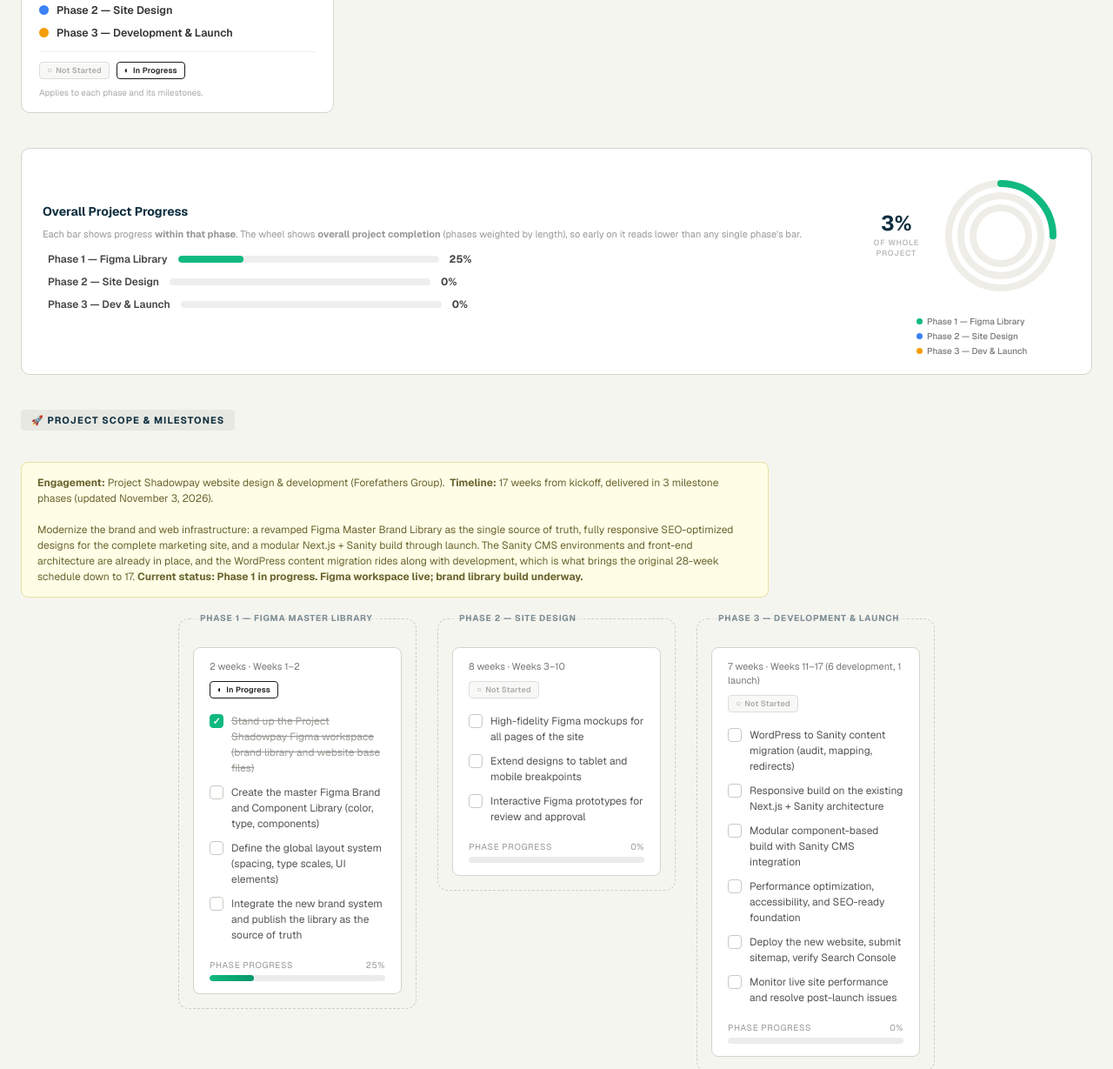
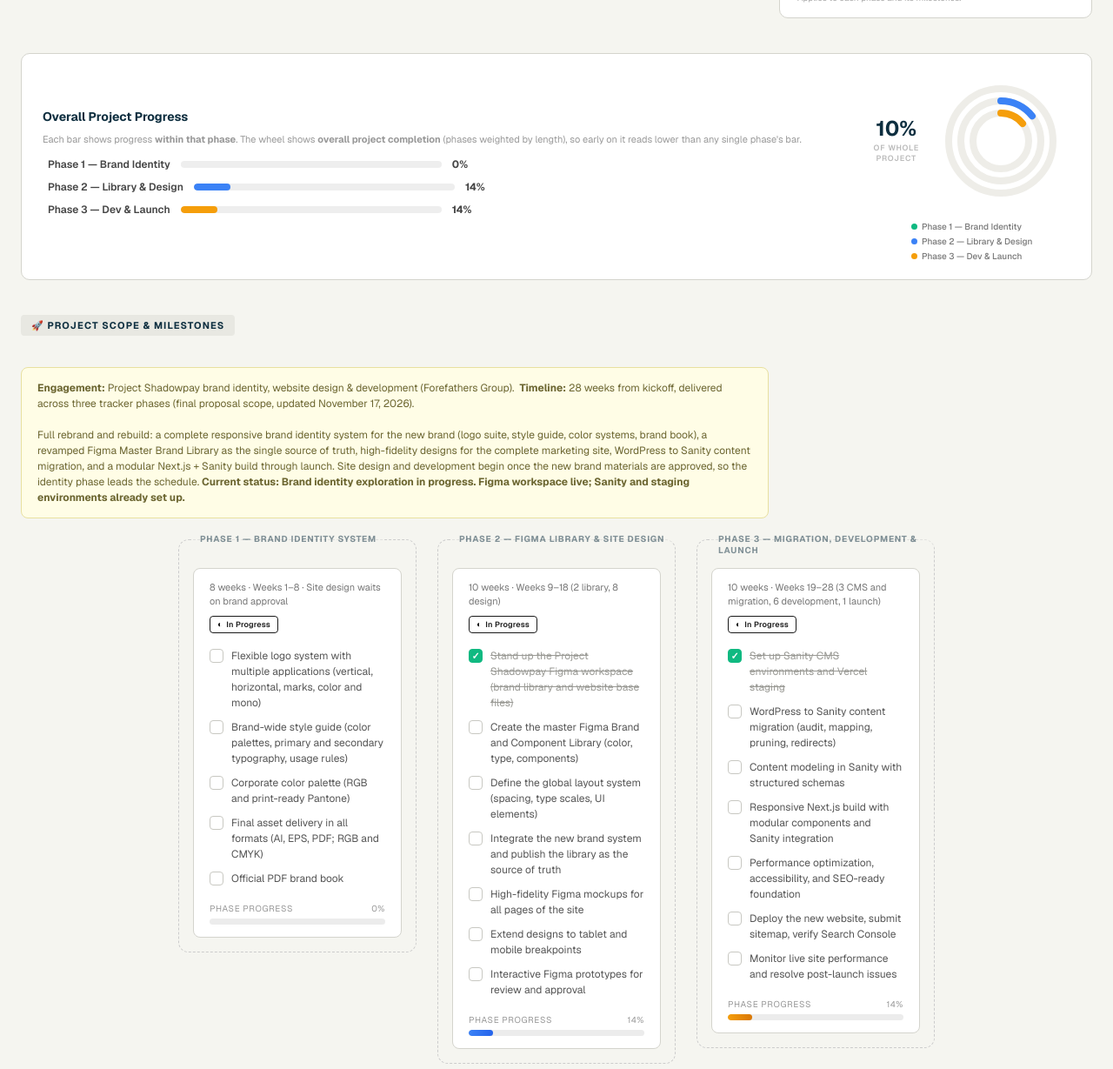
Before and after one commit to ffgroup-8/ProjectShadowpay, a plain HTML site: page index.html in a window 1280 px wide. Shown: the part 215-1444 px from the top of the page at 87% size. Drawn offline with nearby package versions, Linux system fonts and the light colour scheme.

Commit message:
Apply final proposal scope: brand identity phase added, 28-week schedule
Phase 1 is now the Responsive Identity System (in progress), Phase 2 merges
the Figma library with site design, Phase 3 restores migration alongside
development and launch. Weights 8/10/10. Workspace and environment-setup
milestones carried over as checked.

Co-Authored-By: Claude Fable 5 <noreply@anthropic.com>

```diff
--- a/index.html
+++ b/index.html
@@ -1067,8 +1067,8 @@
   <div class="header-left">
     <p class="sitemap-title">Project Shadowpay (Working Project Name)</p>
     <h1 class="sitemap-subtitle">Sitemap &amp; Project Status Tracker</h1>
-    <p class="sitemap-date">Last updated: November 3, 2026</p>
-    <p class="sitemap-update">↳ Timeline restructured to 17 weeks: Sanity environments and the front-end architecture are already in place, so migration now rides along with development.</p>
+    <p class="sitemap-date">Last updated: November 17, 2026</p>
+    <p class="sitemap-update">↳ Final proposal scope applied: brand identity system added as Phase 1, migration restored to the build phase, 28-week schedule.</p>
   </div>
 
 
@@ -1080,9 +1080,9 @@
   <div class="legend-box">
     <div class="legend-box-title">Status Indicators</div>
     <div class="legend-phase-list">
-      <div class="legend-phase-item"><span class="legend-phase-dot" style="background:#10b981"></span> Phase 1 — Figma Master Library</div>
-      <div class="legend-phase-item"><span class="legend-phase-dot" style="background:#3b82f6"></span> Phase 2 — Site Design</div>
-      <div class="legend-phase-item"><span class="legend-phase-dot" style="background:#f59e0b"></span> Phase 3 — Development &amp; Launch</div>
+      <div class="legend-phase-item"><span class="legend-phase-dot" style="background:#10b981"></span> Phase 1 — Brand Identity System</div>
+      <div class="legend-phase-item"><span class="legend-phase-dot" style="background:#3b82f6"></span> Phase 2 — Figma Library &amp; Site Design</div>
+      <div class="legend-phase-item"><span class="legend-phase-dot" style="background:#f59e0b"></span> Phase 3 — Migration, Development &amp; Launch</div>
     </div>
 
     <div class="legend-status-row">
@@ -1104,13 +1104,13 @@
   <div style="font-size: 11px; color: #999; margin: -6px 0 14px;">Each bar shows progress <strong>within that phase</strong>. The wheel shows <strong>overall project completion</strong> (phases weighted by length), so early on it reads lower than any single phase's bar.</div>
 
   <div class="progress-row">
-    <div class="progress-label"><span class="dot" style="background:#10b981"></span> Phase 1 — Figma Library</div>
+    <div class="progress-label"><span class="dot" style="background:#10b981"></span> Phase 1 — Brand Identity</div>
     <div class="progress-track"><div class="progress-fill obar" id="obar-1" style="width: 0%; background:#10b981;"></div></div>
     <div class="progress-pct" id="opct-1">0%</div>
   </div>
 
   <div class="progress-row">
-    <div class="progress-label"><span class="dot" style="background:#3b82f6"></span> Phase 2 — Site Design</div>
+    <div class="progress-label"><span class="dot" style="background:#3b82f6"></span> Phase 2 — Library &amp; Design</div>
     <div class="progress-track"><div class="progress-fill obar" id="obar-2" style="width: 0%; background:#3b82f6;"></div></div>
     <div class="progress-pct" id="opct-2">0%</div>
   </div>
@@ -1139,8 +1139,8 @@
       </div>
     </div>
     <div class="rings-legend" style="grid-template-columns: 1fr;">
-      <div class="rings-legend-item"><span class="rings-legend-dot" style="background:#10b981"></span>Phase 1 — Figma Library</div>
-      <div class="rings-legend-item"><span class="rings-legend-dot" style="background:#3b82f6"></span>Phase 2 — Site Design</div>
+      <div class="rings-legend-item"><span class="rings-legend-dot" style="background:#10b981"></span>Phase 1 — Brand Identity</div>
+      <div class="rings-legend-item"><span class="rings-legend-dot" style="background:#3b82f6"></span>Phase 2 — Library &amp; Design</div>
       <div class="rings-legend-item"><span class="rings-legend-dot" style="background:#f59e0b"></span>Phase 3 — Dev &amp; Launch</div>
     </div>
   </div>
@@ -1154,28 +1154,29 @@
   <div class="section-label">🚀 Project Scope &amp; Milestones</div>
 
   <div class="note" style="margin-bottom: 24px;">
-    <strong>Engagement:</strong> Project Shadowpay website design &amp; development (Forefathers Group).&nbsp;
-    <strong>Timeline:</strong> 17 weeks from kickoff, delivered in 3 milestone phases (updated November 3, 2026).&nbsp;
+    <strong>Engagement:</strong> Project Shadowpay brand identity, website design &amp; development (Forefathers Group).&nbsp;
+    <strong>Timeline:</strong> 28 weeks from kickoff, delivered across three tracker phases (final proposal scope, updated November 17, 2026).&nbsp;
     <br><br>
-    Modernize the brand and web infrastructure: a revamped Figma Master Brand Library as the single source of truth, fully responsive SEO-optimized designs for the complete marketing site, and a modular Next.js + Sanity build through launch. The Sanity CMS environments and front-end architecture are already in place, and the WordPress content migration rides along with development, which is what brings the original 28-week schedule down to 17.
-    <strong>Current status: Phase 1 in progress. Figma workspace live; brand library build underway.</strong>
+    Full rebrand and rebuild: a complete responsive brand identity system for the new brand (logo suite, style guide, color systems, brand book), a revamped Figma Master Brand Library as the single source of truth, high-fidelity designs for the complete marketing site, WordPress to Sanity content migration, and a modular Next.js + Sanity build through launch. Site design and development begin once the new brand materials are approved, so the identity phase leads the schedule.
+    <strong>Current status: Brand identity exploration in progress. Figma workspace live; Sanity and staging environments already set up.</strong>
   </div>
 
   <div class="columns">
 
     <div class="column">
       <div class="group-box" data-phase="1" data-active="true">
-        <div class="group-label">Phase 1 — Figma Master Library</div>
+        <div class="group-label">Phase 1 — Brand Identity System</div>
         <div class="node" style="margin-top: 8px;">
-          <div class="node-desc">2 weeks · Weeks 1–2</div>
+          <div class="node-desc">8 weeks · Weeks 1–8 · Site design waits on brand approval</div>
           <div class="status-bar">
             <span class="status-pill in-progress phase-status"><span class="pill-icon">◐</span> In Progress</span>
           </div>
           <ul class="check-list">
-            <li><label class="check-item"><input type="checkbox" class="phase-check" id="p1-1" checked><span class="check-box"></span><span class="check-label">Stand up the Project Shadowpay Figma workspace (brand library and website base files)</span></label></li>
-            <li><label class="check-item"><input type="checkbox" class="phase-check" id="p1-2"><span class="check-box"></span><span class="check-label">Create the master Figma Brand and Component Library (color, type, components)</span></label></li>
-            <li><label class="check-item"><input type="checkbox" class="phase-check" id="p1-3"><span class="check-box"></span><span class="check-label">Define the global layout system (spacing, type scales, UI elements)</span></label></li>
-            <li><label class="check-item"><input type="checkbox" class="phase-check" id="p1-4"><span class="check-box"></span><span class="check-label">Integrate the new brand system and publish the library as the source of truth</span></label></li>
+            <li><label class="check-item"><input type="checkbox" class="phase-check" id="p1-1"><span class="check-box"></span><span class="check-label">Flexible logo system with multiple applications (vertical, horizontal, marks, color and mono)</span></label></li>
+            <li><label class="check-item"><input type="checkbox" class="phase-check" id="p1-2"><span class="check-box"></span><span class="check-label">Brand-wide style guide (color palettes, primary and secondary typography, usage rules)</span></label></li>
+            <li><label class="check-item"><input type="checkbox" class="phase-check" id="p1-3"><span class="check-box"></span><span class="check-label">Corporate color palette (RGB and print-ready Pantone)</span></label></li>
+            <li><label class="check-item"><input type="checkbox" class="phase-check" id="p1-4"><span class="check-box"></span><span class="check-label">Final asset delivery in all formats (AI, EPS, PDF; RGB and CMYK)</span></label></li>
+            <li><label class="check-item"><input type="checkbox" class="phase-check" id="p1-5"><span class="check-box"></span><span class="check-label">Official PDF brand book</span></label></li>
           </ul>
           <div class="phase-progress">
             <div class="phase-progress-head"><span>Phase progress</span><span class="phase-progress-pct">0%</span></div>
@@ -1187,16 +1188,20 @@
 
     <div class="column">
       <div class="group-box" data-phase="2">
-        <div class="group-label">Phase 2 — Site Design</div>
+        <div class="group-label">Phase 2 — Figma Library &amp; Site Design</div>
         <div class="node" style="margin-top: 8px;">
-          <div class="node-desc">8 weeks · Weeks 3–10</div>
+          <div class="node-desc">10 weeks · Weeks 9–18 (2 library, 8 design)</div>
           <div class="status-bar">
-            <span class="status-pill not-started phase-status"><span class="pill-icon">○</span> Not Started</span>
+            <span class="status-pill in-progress phase-status"><span class="pill-icon">◐</span> In Progress</span>
           </div>
           <ul class="check-list">
-            <li><label class="check-item"><input type="checkbox" class="phase-check" id="p2-1"><span class="check-box"></span><span class="check-label">High-fidelity Figma mockups for all pages of the site</span></label></li>
-            <li><label class="check-item"><input type="checkbox" class="phase-check" id="p2-2"><span class="check-box"></span><span class="check-label">Extend designs to tablet and mobile breakpoints</span></label></li>
-            <li><label class="check-item"><input type="checkbox" class="phase-check" id="p2-3"><span class="check-box"></span><span class="check-label">Interactive Figma prototypes for review and approval</span></label></li>
+            <li><label class="check-item"><input type="checkbox" class="phase-check" id="p2-1" checked><span class="check-box"></span><span class="check-label">Stand up the Project Shadowpay Figma workspace (brand library and website base files)</span></label></li>
+            <li><label class="check-item"><input type="checkbox" class="phase-check" id="p2-2"><span class="check-box"></span><span class="check-label">Create the master Figma Brand and Component Library (color, type, components)</span></label></li>
+            <li><label class="check-item"><input type="checkbox" class="phase-check" id="p2-3"><span class="check-box"></span><span class="check-label">Define the global layout system (spacing, type scales, UI elements)</span></label></li>
+            <li><label class="check-item"><input type="checkbox" class="phase-check" id="p2-4"><span class="check-box"></span><span class="check-label">Integrate the new brand system and publish the library as the source of truth</span></label></li>
+            <li><label class="check-item"><input type="checkbox" class="phase-check" id="p2-5"><span class="check-box"></span><span class="check-label">High-fidelity Figma mockups for all pages of the site</span></label></li>
+            <li><label class="check-item"><input type="checkbox" class="phase-check" id="p2-6"><span class="check-box"></span><span class="check-label">Extend designs to tablet and mobile breakpoints</span></label></li>
+            <li><label class="check-item"><input type="checkbox" class="phase-check" id="p2-7"><span class="check-box"></span><span class="check-label">Interactive Figma prototypes for review and approval</span></label></li>
           </ul>
           <div class="phase-progress">
             <div class="phase-progress-head"><span>Phase progress</span><span class="phase-progress-pct">0%</span></div>
@@ -1208,19 +1213,20 @@
 
     <div class="column">
       <div class="group-box" data-phase="3">
-        <div class="group-label">Phase 3 — Development &amp; Launch</div>
+        <div class="group-label">Phase 3 — Migration, Development &amp; Launch</div>
         <div class="node" style="margin-top: 8px;">
-          <div class="node-desc">7 weeks · Weeks 11–17 (6 development, 1 launch)</div>
+          <div class="node-desc">10 weeks · Weeks 19–28 (3 CMS and migration, 6 development, 1 launch)</div>
           <div class="status-bar">
-            <span class="status-pill not-started phase-status"><span class="pill-icon">○</span> Not Started</span>
+            <span class="status-pill in-progress phase-status"><span class="pill-icon">◐</span> In Progress</span>
           </div>
           <ul class="check-list">
-            <li><label class="check-item"><input type="checkbox" class="phase-check" id="p3-1"><span class="check-box"></span><span class="check-label">WordPress to Sanity content migration (audit, mapping, redirects)</span></label></li>
-            <li><label class="check-item"><input type="checkbox" class="phase-check" id="p3-2"><span class="check-box"></span><span class="check-label">Responsive build on the existing Next.js + Sanity architecture</span></label></li>
-            <li><label class="check-item"><input type="checkbox" class="phase-check" id="p3-3"><span class="check-box"></span><span class="check-label">Modular component-based build with Sanity CMS integration</span></label></li>
-            <li><label class="check-item"><input type="checkbox" class="phase-check" id="p3-4"><span class="check-box"></span><span class="check-label">Performance optimization, accessibility, and SEO-ready foundation</span></label></li>
-            <li><label class="check-item"><input type="checkbox" class="phase-check" id="p3-5"><span class="check-box"></span><span class="check-label">Deploy the new website, submit sitemap, verify Search Console</span></label></li>
-            <li><label class="check-item"><input type="checkbox" class="phase-check" id="p3-6"><span class="check-box"></span><span class="check-label">Monitor live site performance and resolve post-launch issues</span></label></li>
+            <li><label class="check-item"><input type="checkbox" class="phase-check" id="p3-1" checked><span class="check-box"></span><span class="check-label">Set up Sanity CMS environments and Vercel staging</span></label></li>
+            <li><label class="check-item"><input type="checkbox" class="phase-check" id="p3-2"><span class="check-box"></span><span class="check-label">WordPress to Sanity content migration (audit, mapping, pruning, redirects)</span></label></li>
+            <li><label class="check-item"><input type="checkbox" class="phase-check" id="p3-3"><span class="check-box"></span><span class="check-label">Content modeling in Sanity with structured schemas</span></label></li>
+            <li><label class="check-item"><input type="checkbox" class="phase-check" id="p3-4"><span class="check-box"></span><span class="check-label">Responsive Next.js build with modular components and Sanity integration</span></label></li>
+            <li><label class="check-item"><input type="checkbox" class="phase-check" id="p3-5"><span class="check-box"></span><span class="check-label">Performance optimization, accessibility, and SEO-ready foundation</span></label></li>
+            <li><label class="check-item"><input type="checkbox" class="phase-check" id="p3-6"><span class="check-box"></span><span class="check-label">Deploy the new website, submit sitemap, verify Search Console</span></label></li>
+            <li><label class="check-item"><input type="checkbox" class="phase-check" id="p3-7"><span class="check-box"></span><span class="check-label">Monitor live site performance and resolve post-launch issues</span></label></li>
           </ul>
           <div class="phase-progress">
             <div class="phase-progress-head"><span>Phase progress</span><span class="phase-progress-pct">0%</span></div>
@@ -1593,7 +1599,7 @@
     <ul>
       <li><strong>Working name:</strong> Project Shadowpay (final brand name pending legal clearance)</li>
       <li><strong>What they do:</strong> A payments technology platform, partnered with Forefathers Group since 2019</li>
-      <li><strong>Engagement:</strong> Brand library refresh plus full website redesign, rebuild, and migration</li>
+      <li><strong>Engagement:</strong> Full brand identity creation, Figma brand library, website redesign, rebuild, and content migration</li>
       <li><strong>Current stack:</strong> WordPress (aging, being retired)</li>
       <li><strong>New stack:</strong> Next.js front end, Sanity CMS, Vercel hosting</li>
     </ul>
@@ -1602,6 +1608,7 @@
   <div class="content-section">
     <div class="content-section-title">Scope of Work</div>
     <ul>
+      <li><strong>Branding &amp; Identity System:</strong> Responsive logo suite (vertical, horizontal, solitary marks, full-color and monochrome), brand-wide style guide, corporate color palette (RGB and Pantone), final asset delivery in all formats, and an official PDF brand book.</li>
       <li><strong>Figma Brand Library:</strong> Color systems and tokens, typography scales, spacing and layout rules, buttons, forms, navigation, iconography, and responsive rules. The single source of truth for design and development.</li>
       <li><strong>Website Design:</strong> High-fidelity Figma designs for all core marketing and blog pages, with desktop, tablet, and mobile breakpoints and interactive prototypes.</li>
       <li><strong>Front-End Development:</strong> Next.js build with reusable components, performance optimization, custom forms, accessibility compliance, and SEO best practices.</li>
@@ -1616,7 +1623,7 @@
     <ul>
       <li>Website design and development cannot begin until all brand materials are created, approved, and delivered. Delays in the branding phase push the website timeline directly.</li>
       <li>The final brand name, domain, and all public-facing SEO copy depend on the naming decision clearing legal review.</li>
-      <li>Total timeline is 17 weeks across the phases (restructured November 3, 2026 from the original 28): the Sanity CMS environments and front-end architecture are already set up, and the WordPress content migration is folded into the development phase.</li>
+      <li>Total timeline is 28 weeks across the phases (final proposal, November 2026): the brand identity system is now in scope as its own phase, and the WordPress content migration is retained, scoped alongside development. The Sanity CMS and staging environments are already set up.</li>
     </ul>
   </div>
 
@@ -1724,7 +1731,7 @@
   // unlocks clicking; edits persist to THIS browser's localStorage only,
   // and publish to the client when the file is pushed.
   (function() {
-    var LS_KEY = 'shadowpayPhaseChecksV2'; // bumped 2026-11-03: phase ids were remapped in the timeline restructure, so older browser edits must not carry over
+    var LS_KEY = 'shadowpayPhaseChecksV3'; // bumped 2026-11-17: phase ids remapped again for the final proposal structure, so older browser edits must not carry over
     var EDIT = /(?:^|[#&])edit(?:$|[&=])/.test(location.hash) || location.hash === '#edit';
     var checks = Array.prototype.slice.call(document.querySelectorAll('.phase-check'));
     if (!checks.length) return;
@@ -1776,8 +1783,8 @@
     }
 
     // Overall project progress = phase completion weighted by phase length
-    // (Phase 1 = 2wk, Phase 2 = 8wk, Phase 3 = 7wk). Drives the donut centre.
-    var PHASE_WEIGHTS = { '1': 2, '2': 8, '3': 7 };
+    // (Phase 1 = 8wk, Phase 2 = 10wk, Phase 3 = 10wk). Drives the donut centre.
+    var PHASE_WEIGHTS = { '1': 8, '2': 10, '3': 10 };
 
     // Hide the 3 overall rings up front so they animate in (no full-ring flash)
     ['1', '2', '3'].forEach(function(p) {
```
